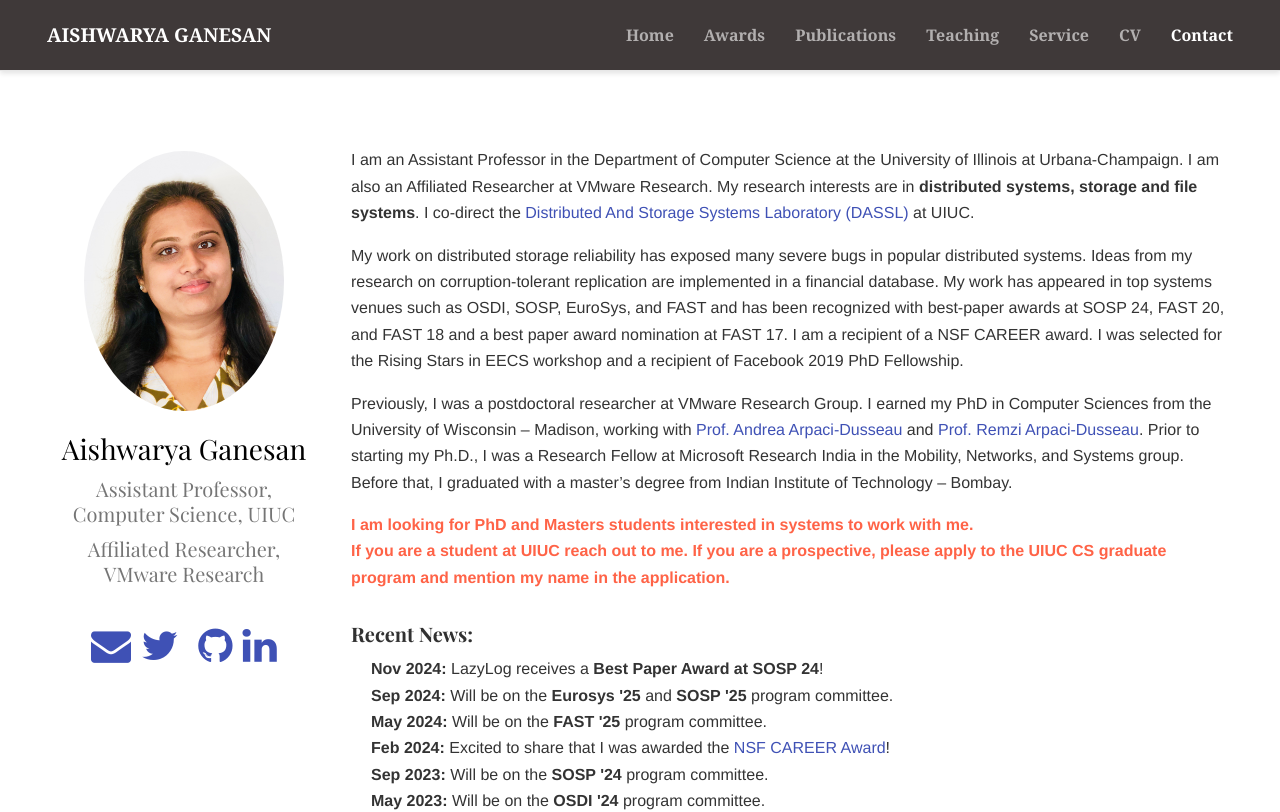
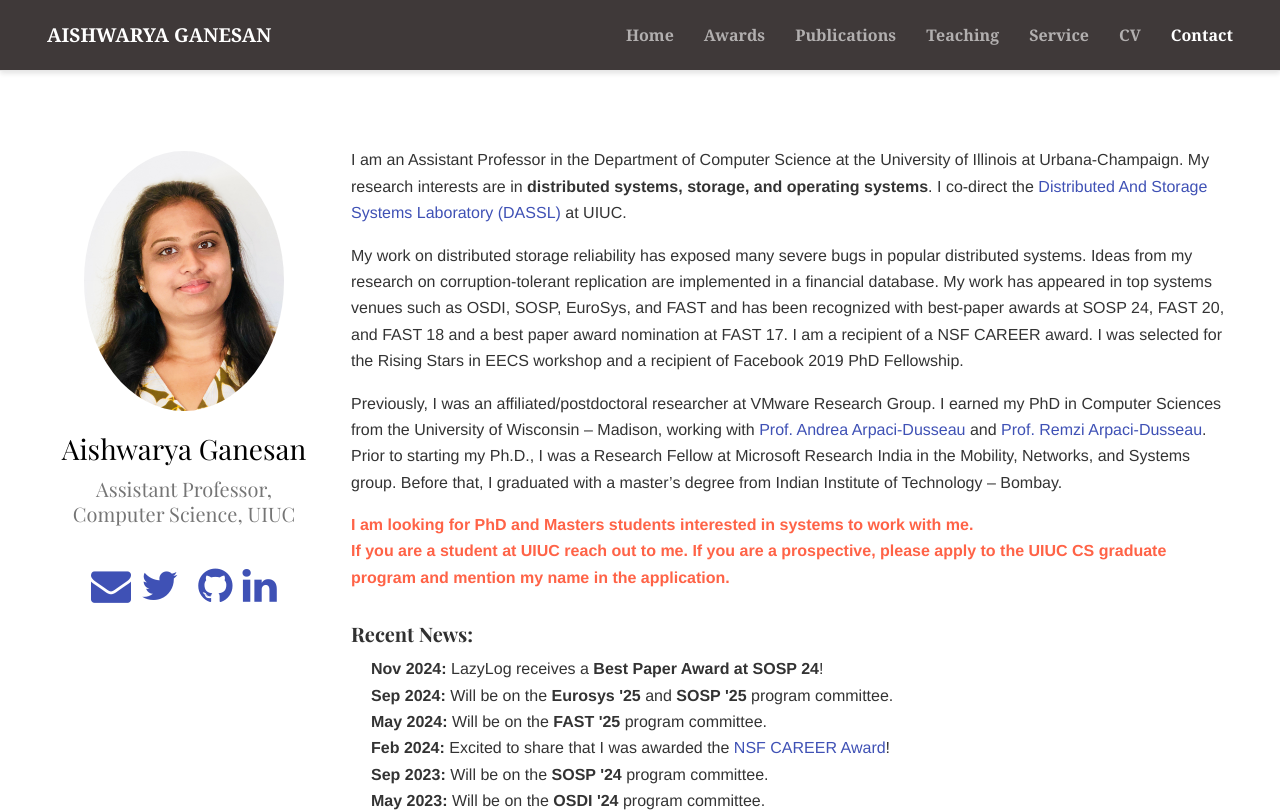
Before and after one commit to aishwaryaganesan/aishwaryaganesan.github.io, a plain HTML site: page index.html in a window 1280 px wide. Shown: the top 812 px of the page. Drawn offline with nearby package versions, Linux system fonts and the light colour scheme; some packages are replaced by stand-ins of ours; some icons are missing; a web font is replaced by a local one.

Commit message:
Update index.html

```diff
--- a/index.html
+++ b/index.html
@@ -104,7 +104,6 @@
       <div class="portrait-title">
         <h2 itemprop="name">Aishwarya Ganesan</h2>
         <h3 itemprop="jobTitle">Assistant Professor, Computer Science, UIUC</h3>
-        <h3 itemprop="jobTitle">Affiliated Researcher, VMware Research</h3>
           </div>
       <link itemprop="url" href="https://aishwaryaganesan.github.io/">
       <ul class="network-icon" aria-hidden="true">
@@ -139,11 +138,11 @@
   </div>
   <div class="col-xs-12 col-md-9" itemprop="description">
     <br/>
-<p> I am an Assistant Professor in the Department of Computer Science at the University of Illinois at Urbana-Champaign. I am also an Affiliated Researcher at VMware Research. My research interests are in <b> distributed systems, storage and file systems</b>. I co-direct the <a href="https://dassl-uiuc.github.io">Distributed And Storage Systems Laboratory (DASSL)</a> at UIUC.</p>
+<p> I am an Assistant Professor in the Department of Computer Science at the University of Illinois at Urbana-Champaign. My research interests are in <b> distributed systems, storage, and operating systems</b>. I co-direct the <a href="https://dassl-uiuc.github.io">Distributed And Storage Systems Laboratory (DASSL)</a> at UIUC.</p>
 
 <p> My work on distributed storage reliability has exposed many severe bugs in popular distributed systems. Ideas from my research on corruption-tolerant replication are implemented in a financial database. My work has appeared in top systems venues such as OSDI, SOSP, EuroSys, and FAST and has been recognized with best-paper awards at SOSP 24, FAST 20, and FAST 18 and a best paper award nomination at FAST 17. I am a recipient of a NSF CAREER award. I was selected for the Rising Stars in EECS workshop and a recipient of Facebook 2019 PhD Fellowship.</p>
 
-<p> Previously, I was a postdoctoral researcher at VMware Research Group. I earned my PhD in Computer Sciences from the University of Wisconsin – Madison, working with <a href="http://pages.cs.wisc.edu/~dusseau" target="_blank">Prof. Andrea Arpaci-Dusseau</a> and <a href="http://pages.cs.wisc.edu/~remzi" target="_blank">Prof. Remzi Arpaci-Dusseau</a>. Prior to starting my Ph.D., I was a Research Fellow at Microsoft Research India in the Mobility, Networks, and Systems group. Before that, I graduated with a master’s degree from Indian Institute of Technology – Bombay.</p>
+<p> Previously, I was an affiliated/postdoctoral researcher at VMware Research Group. I earned my PhD in Computer Sciences from the University of Wisconsin – Madison, working with <a href="http://pages.cs.wisc.edu/~dusseau" target="_blank">Prof. Andrea Arpaci-Dusseau</a> and <a href="http://pages.cs.wisc.edu/~remzi" target="_blank">Prof. Remzi Arpaci-Dusseau</a>. Prior to starting my Ph.D., I was a Research Fellow at Microsoft Research India in the Mobility, Networks, and Systems group. Before that, I graduated with a master’s degree from Indian Institute of Technology – Bombay.</p>
 
 <p style="color:Tomato;"> <b>I am looking for PhD and Masters students interested in systems to work with me.
 <br/>If you are a student at UIUC reach out to me. If you are a prospective, please apply to the UIUC CS graduate program and mention my name in the application. </b></p>
```
